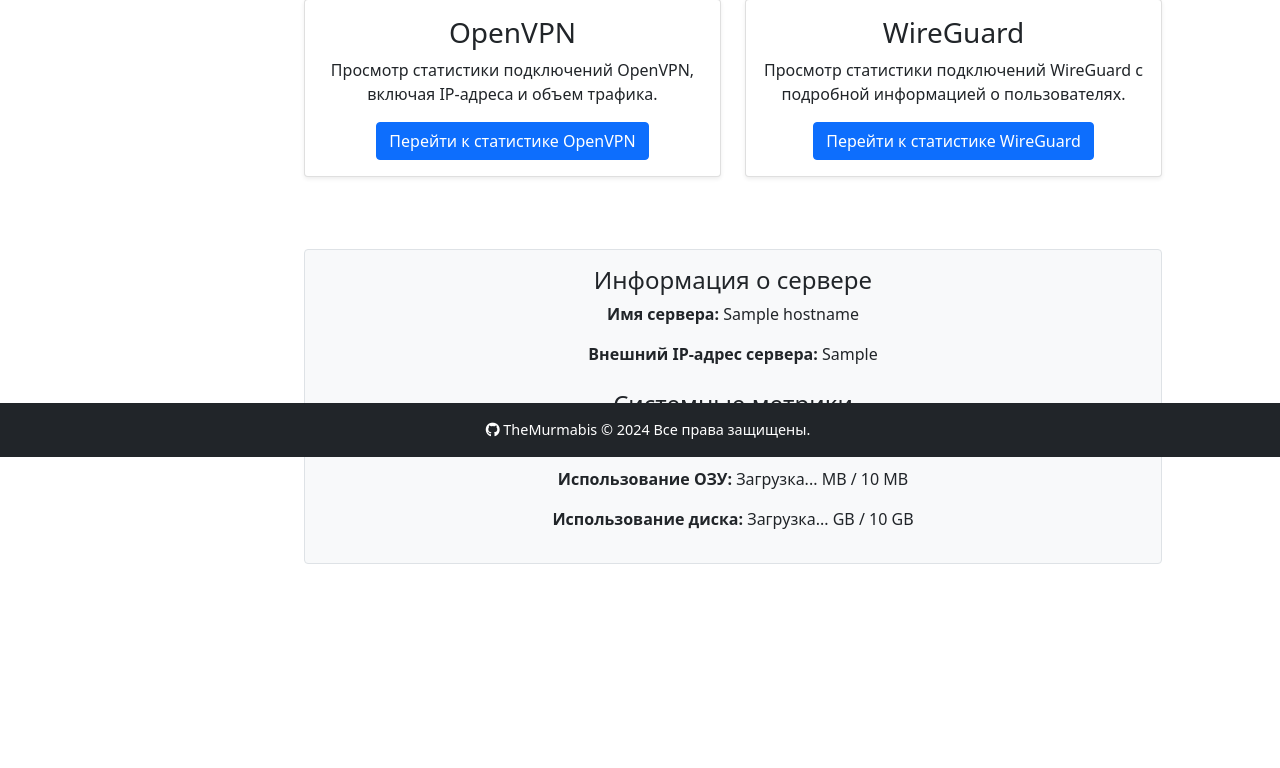
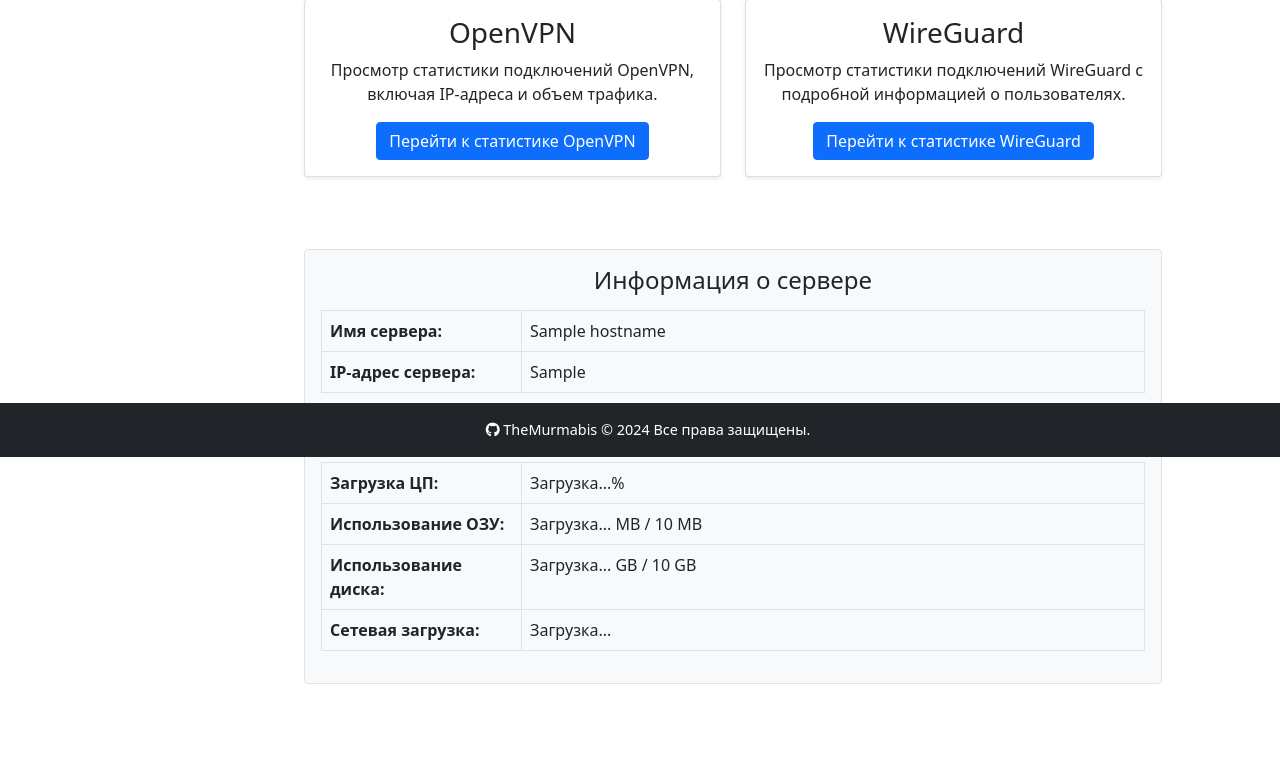
Before and after one commit to TheMurmabis/StatusOpenVPN, a Flask app: template templates/index.html in a window 1280 px wide. Shown: the part 343-1111 px from the top of the page. Before the commit the page ends 907 px from the top, so only its background shows below. Run offline with Flask 3, Linux system fonts and the light colour scheme; the template is opened without the code that fills it: most values are stand-ins (such as "Sample title", 1, 10 or a date in 2020); some libraries are stand-ins or nearby versions.

Commit message:
Update index.html

```diff
--- a/main.py
+++ b/main.py
@@ -4,6 +4,7 @@
 import os
 import re
 import random
+import time
 import string
 import psutil
 import socket
@@ -305,6 +306,34 @@
     return ip_address
 
 
+def get_network_load():
+    net_io_start = psutil.net_io_counters(pernic=True)
+    time.sleep(1)
+    net_io_end = psutil.net_io_counters(pernic=True)
+
+    network_data = {}
+    for interface in net_io_start:
+        sent_start, recv_start = (
+            net_io_start[interface].bytes_sent,
+            net_io_start[interface].bytes_recv,
+        )
+        sent_end, recv_end = (
+            net_io_end[interface].bytes_sent,
+            net_io_end[interface].bytes_recv,
+        )
+
+        sent_speed = (sent_end - sent_start) * 8 / 1e6  # Мбит/с
+        recv_speed = (recv_end - recv_start) * 8 / 1e6  # Мбит/с
+
+        # Сохраняем только интерфейсы с ненулевой загрузкой
+        if sent_speed > 0 or recv_speed > 0:
+            network_data[interface] = {
+                "sent_speed": round(sent_speed, 2),
+                "recv_speed": round(recv_speed, 2),
+            }
+    return network_data
+
+
 def get_system_info():
     return {
         "cpu_load": psutil.cpu_percent(interval=1),  # Нагрузка на ЦП (%)
@@ -315,6 +344,7 @@
         // (1024**3),  # Использование диска (в ГБ)
         "disk_total": psutil.disk_usage("/").total
         // (1024**3),  # Всего места на диске (в ГБ)
+        "network_load": get_network_load(),
     }
 
 
--- a/templates/index.html
+++ b/templates/index.html
@@ -29,15 +29,45 @@
     </div>
 
     <!-- Информация о сервере -->
-    <div class="mt-5 p-3 bg-light text-center border rounded">
-        <h4>Информация о сервере</h4>
-        <p><strong>Имя сервера:</strong> {{ hostname }}</p>
-        <p><strong>Внешний IP-адрес сервера:</strong> {{ server_ip }}</p>
-        <h4 class="mt-4">Системные метрики</h4>
-        <p><strong>Загрузка ЦП:</strong> <span id="cpu_load">Загрузка...</span>%</p>
-        <p><strong>Использование ОЗУ:</strong> <span id="memory_used">Загрузка...</span> MB / <span id="memory_total">{{ system_info.memory_total }}</span> MB</p>
-        <p><strong>Использование диска:</strong> <span id="disk_used">Загрузка...</span> GB / <span id="disk_total">{{ system_info.disk_total }}</span> GB</p>
-    </div>
+<div class="mt-5 p-3 bg-light border rounded" style="margin: auto;">
+    <h4 class="text-center">Информация о сервере</h4>
+    <table class="table table-bordered mt-3" style="width: 100%; table-layout: fixed;">
+        <tbody>
+            <tr>
+                <th scope="row" style="width: 200px;">Имя сервера:</th>
+                <td style="max-width: 300px; word-wrap: break-word;">{{ hostname }}</td>
+            </tr>
+            <tr>
+                <th scope="row">IP-адрес сервера:</th>
+                <td style="max-width: 300px; word-wrap: break-word;">{{ server_ip }}</td>
+            </tr>
+        </tbody>
+    </table>
+
+    <h4 class="text-center mt-4">Системные метрики</h4>
+    <table class="table table-bordered mt-3" style="width: 100%; table-layout: fixed;">
+        <tbody>
+            <tr>
+                <th scope="row" style="width: 200px;">Загрузка ЦП:</th>
+                <td style="max-width: 300px; word-wrap: break-word;"><span id="cpu_load">Загрузка...</span>%</td>
+            </tr>
+            <tr>
+                <th scope="row">Использование ОЗУ:</th>
+                <td style="max-width: 300px; word-wrap: break-word;"><span id="memory_used">Загрузка...</span> MB / <span id="memory_total">{{ system_info.memory_total }}</span> MB</td>
+            </tr>
+            <tr>
+                <th scope="row">Использование диска:</th>
+                <td style="max-width: 300px; word-wrap: break-word;"><span id="disk_used">Загрузка...</span> GB / <span id="disk_total">{{ system_info.disk_total }}</span> GB</td>
+            </tr>
+            <tr>
+                <th scope="row">Сетевая загрузка:</th>
+                <td style="max-width: 300px; word-wrap: break-word;"><div id="network_load">Загрузка...</div></td>
+            </tr>
+        </tbody>
+    </table>
+</div>
+
+
 </div>
 
 <script>
@@ -49,6 +79,13 @@
                 document.getElementById('cpu_load').textContent = data.cpu_load;
                 document.getElementById('memory_used').textContent = data.memory_used;
                 document.getElementById('disk_used').textContent = data.disk_used;
+                // Отображение данных о загрузке сети
+                const networkLoad = data.network_load;
+                let networkHtml = '';
+                for (const [interface, stats] of Object.entries(networkLoad)) {
+                    networkHtml += `<p class="left">${interface}: Передача: ${stats.sent_speed} Мбит/с, Прием: ${stats.recv_speed} Мбит/с</p>`;
+                }
+                document.getElementById('network_load').innerHTML = networkHtml;
             })
             .catch(error => console.error('Ошибка при загрузке данных:', error));
     }
```
